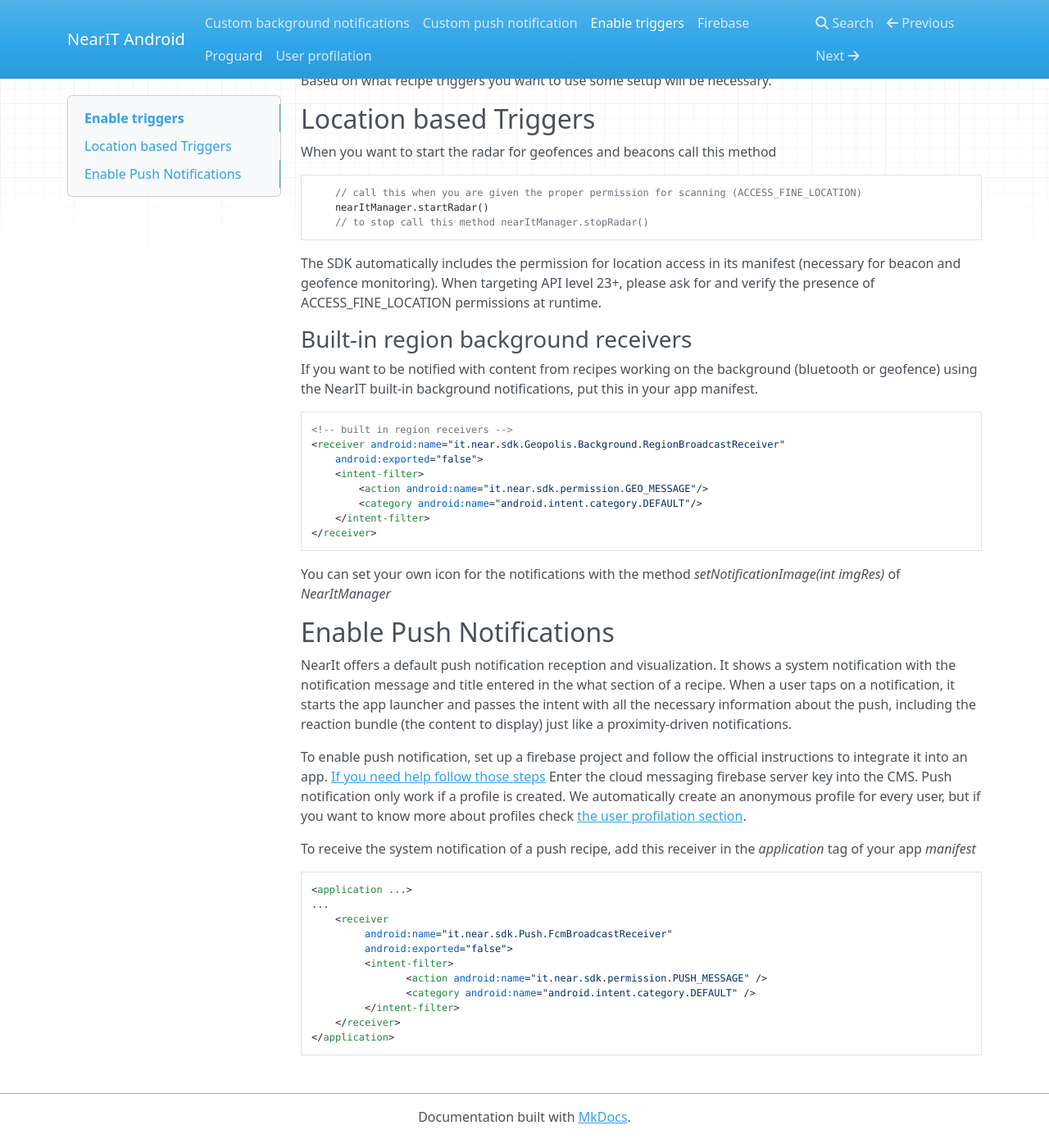
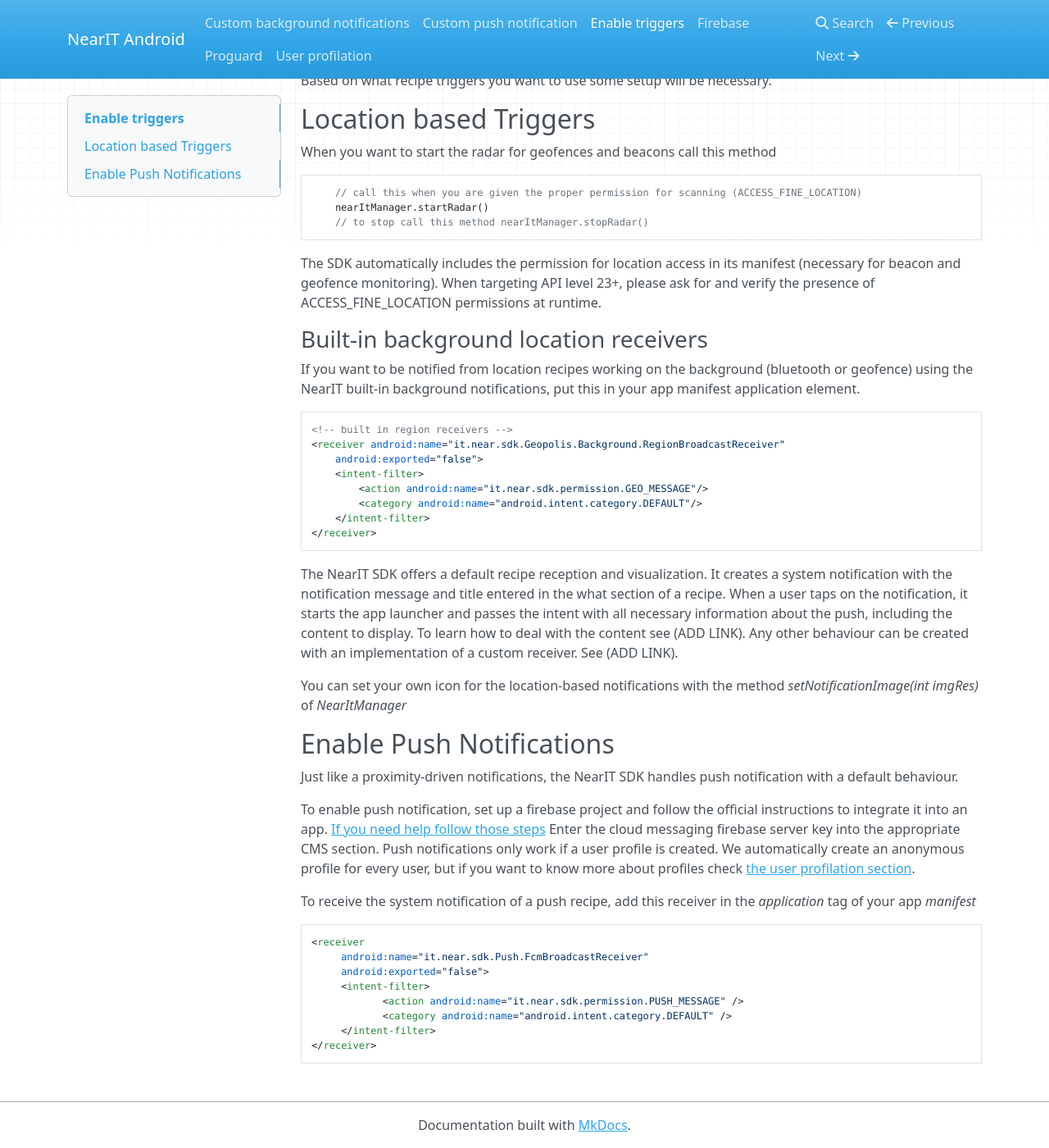
Before and after one commit to nearit/Android-SDK, an MkDocs documentation site: the page built from docs/enable-triggers.md, in a window 1280 px wide and 1400 px high, scrolled down 88 px. Shown: the whole window at 82% size. Built offline with MkDocs 1.6.1, drawn with Linux system fonts in a browser that asks for light colours; nearby versions of some CDN libraries.

Commit message:
Update enable-triggers.md

````diff
--- a/docs/enable-triggers.md
+++ b/docs/enable-triggers.md
@@ -14,9 +14,9 @@ When you want to start the radar for geofences and beacons call this method
 
 The SDK automatically includes the permission for location access in its manifest (necessary for beacon and geofence monitoring). When targeting API level 23+, please ask for and verify the presence of ACCESS_FINE_LOCATION permissions at runtime.
 
-### Built-in region background receivers ###
+### Built-in background location receivers ###
 
-If you want to be notified with content from recipes working on the background (bluetooth or geofence) using the NearIT built-in background notifications, put this in your app manifest.
+If you want to be notified from location recipes working on the background (bluetooth or geofence) using the NearIT built-in background notifications, put this in your app manifest application element.
 ```xml
 <!-- built in region receivers -->
 <receiver android:name="it.near.sdk.Geopolis.Background.RegionBroadcastReceiver"
@@ -27,28 +27,27 @@ If you want to be notified with content from recipes working on the background (
     </intent-filter>
 </receiver>
 ```
+The NearIT SDK offers a default recipe reception and visualization. It creates a system notification with the notification message and title entered in the what section of a recipe.
+When a user taps on the notification, it starts the app launcher and passes the intent with all necessary information about the push, including the content to display. To learn how to deal with the content see (ADD LINK).
+Any other behaviour can be created with an implementation of a custom receiver. See (ADD LINK).
 
-You can set your own icon for the notifications with the method *setNotificationImage(int imgRes)* of *NearItManager*
+You can set your own icon for the location-based notifications with the method *setNotificationImage(int imgRes)* of *NearItManager*
 
 ## Enable Push Notifications ##
 
-NearIt offers a default push notification reception and visualization. It shows a system notification with the notification message and title entered in the what section of a recipe.
-When a user taps on a notification, it starts the app launcher and passes the intent with all the necessary information about the push, including the reaction bundle (the content to display) just like a proximity-driven notifications.
+Just like a proximity-driven notifications, the NearIT SDK handles push notification with a default behaviour.
 
 To enable push notification, set up a firebase project and follow the official instructions to integrate it into an app. [If you need help follow those steps](docs/firebase.md)
-Enter the cloud messaging firebase server key into the CMS. Push notification only work if a profile is created. We automatically create an anonymous profile for every user, but if you want to know more about profiles check [the user profilation section](docs/user-profilation.md).
+Enter the cloud messaging firebase server key into the appropriate CMS section. Push notifications only work if a user profile is created. We automatically create an anonymous profile for every user, but if you want to know more about profiles check [the user profilation section](docs/user-profilation.md).
 
 To receive the system notification of a push recipe, add this receiver in the *application* tag of your app *manifest*
 ```xml
-<application ...>
-...
-    <receiver
-         android:name="it.near.sdk.Push.FcmBroadcastReceiver"
-         android:exported="false">
-         <intent-filter>
-                <action android:name="it.near.sdk.permission.PUSH_MESSAGE" />
-                <category android:name="android.intent.category.DEFAULT" />
-         </intent-filter>
-    </receiver>
-</application>
+<receiver
+     android:name="it.near.sdk.Push.FcmBroadcastReceiver"
+     android:exported="false">
+     <intent-filter>
+            <action android:name="it.near.sdk.permission.PUSH_MESSAGE" />
+            <category android:name="android.intent.category.DEFAULT" />
+     </intent-filter>
+</receiver>
 ```
````
